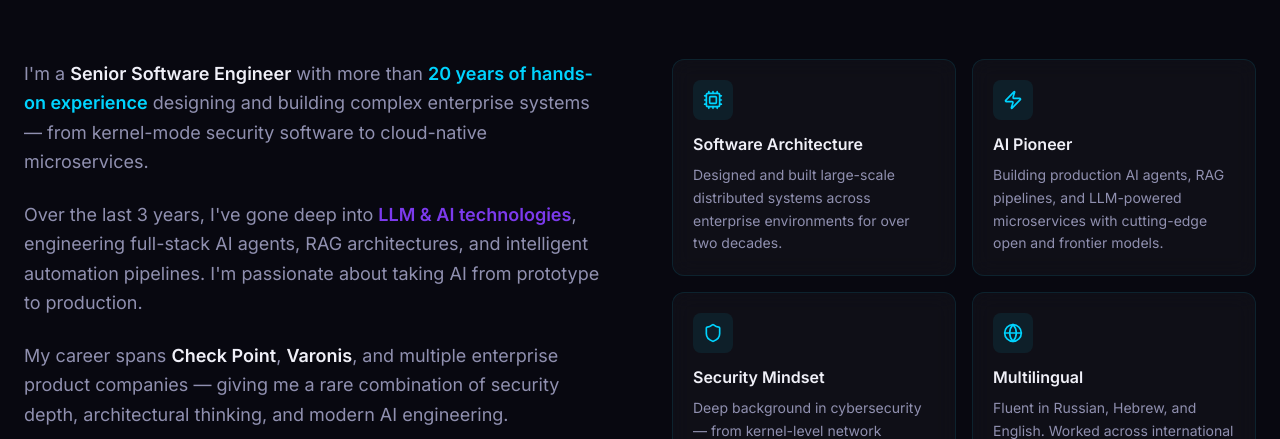
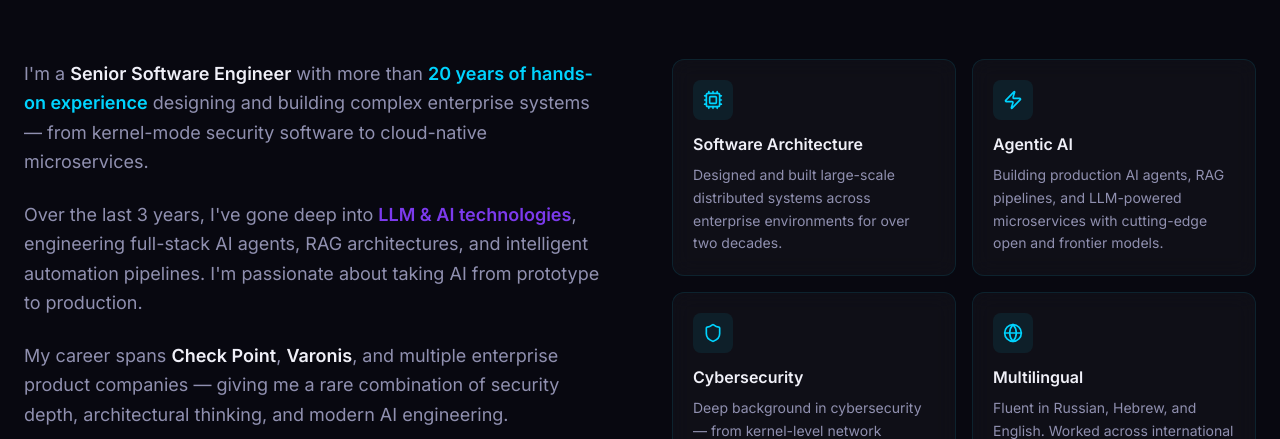
Before and after one commit to gek007/professional-site, a Next.js app: page / in a window 1280 px wide. Shown: the part 1025-1464 px from the top of the page. Built offline with nearby package versions, Linux system fonts and the light colour scheme.

Commit message:
fix: rename trait cards 'AI Pioneer' to 'Agentic AI', 'Security Mindset' to 'Cybersecurity'
Made-with: Cursor

```diff
--- a/components/About.tsx
+++ b/components/About.tsx
@@ -11,13 +11,13 @@ const traits = [
   },
   {
     icon: Zap,
-    title: "AI Pioneer",
+    title: "Agentic AI",
     description:
       "Building production AI agents, RAG pipelines, and LLM-powered microservices with cutting-edge open and frontier models.",
   },
   {
     icon: Shield,
-    title: "Security Mindset",
+    title: "Cybersecurity",
     description:
       "Deep background in cybersecurity — from kernel-level network filtering at Check Point to enterprise data protection at Varonis.",
   },
```
